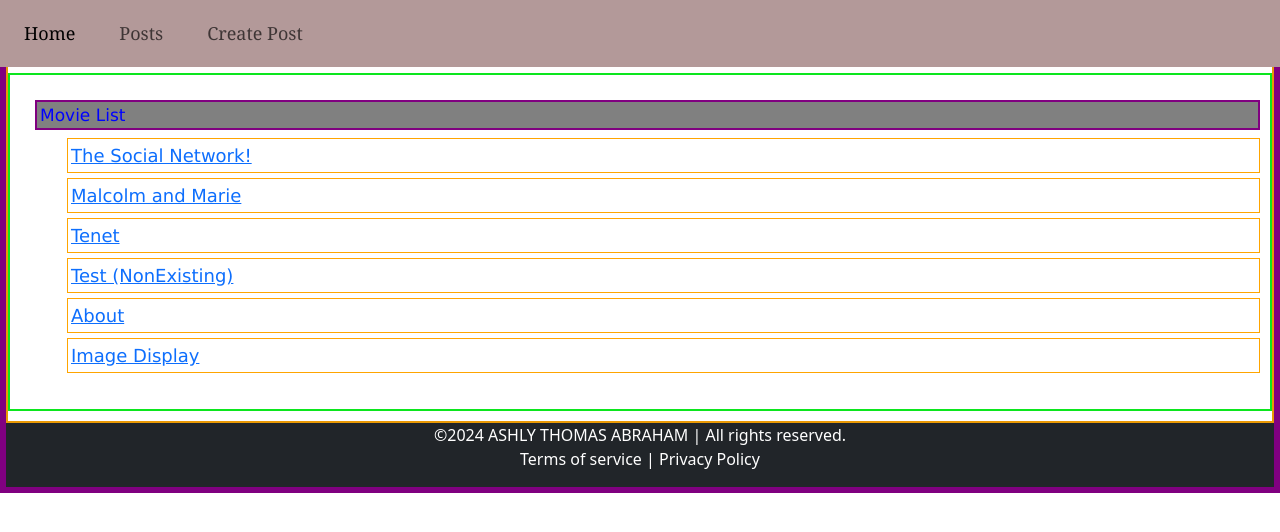
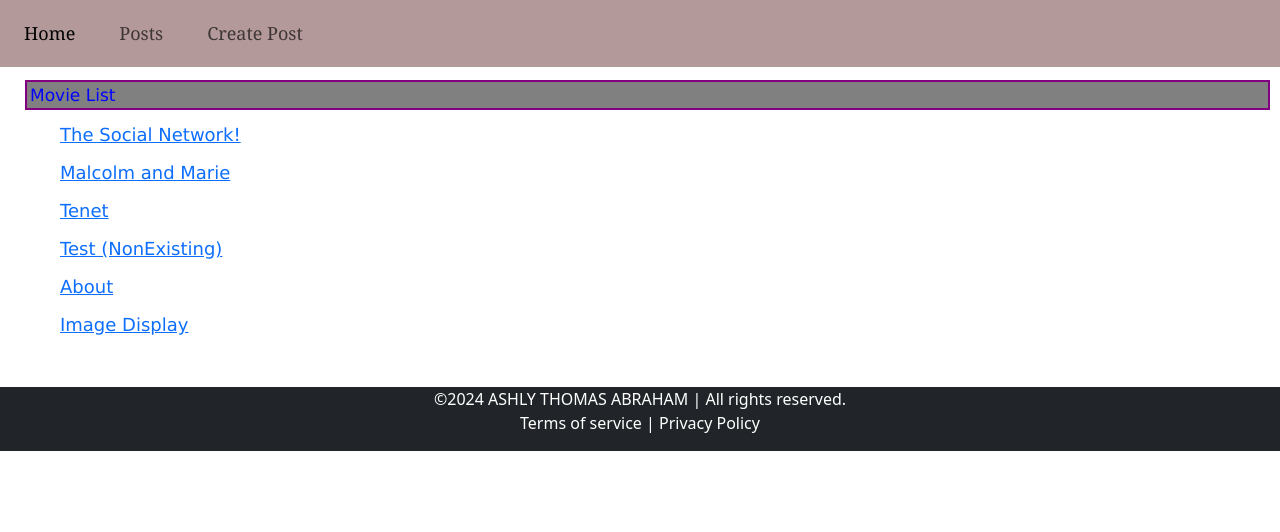
Before and after one commit to ashly-dxb/next-app, a Next.js app: page / in a window 1280 px wide. Shown: the top 532 px of the page. Built offline with nearby package versions, Linux system fonts and the light colour scheme.

Commit message:
css border fix

```diff
--- a/container.module.css
+++ b/container.module.css
@@ -1,7 +1,7 @@
 
 .outerBody {
     min-height: 100%;
-    border: 6px solid purple;
+    /* border: 6px solid purple; */
 }
 
 .myContainer,
@@ -12,11 +12,11 @@
     font-family: "Verdana";
     font-size: 15px;
 
-    border: 2px solid rgb(12, 230, 30);
+    /* border: 2px solid rgb(12, 230, 30); */
 }
 
 .myContentArea {
-    border: 2px solid rgb(233, 153, 5);
+    /* border: 2px solid rgb(233, 153, 5); */
 }
 
 .mainHeader, .navbar {
@@ -66,7 +66,7 @@
     list-style: none;
     margin-top: 5px;
     margin-left: 15px;
-    border: 1px solid orange;
+    /* border: 1px solid orange; */
 };
 
 .menuLink:hover {
```
